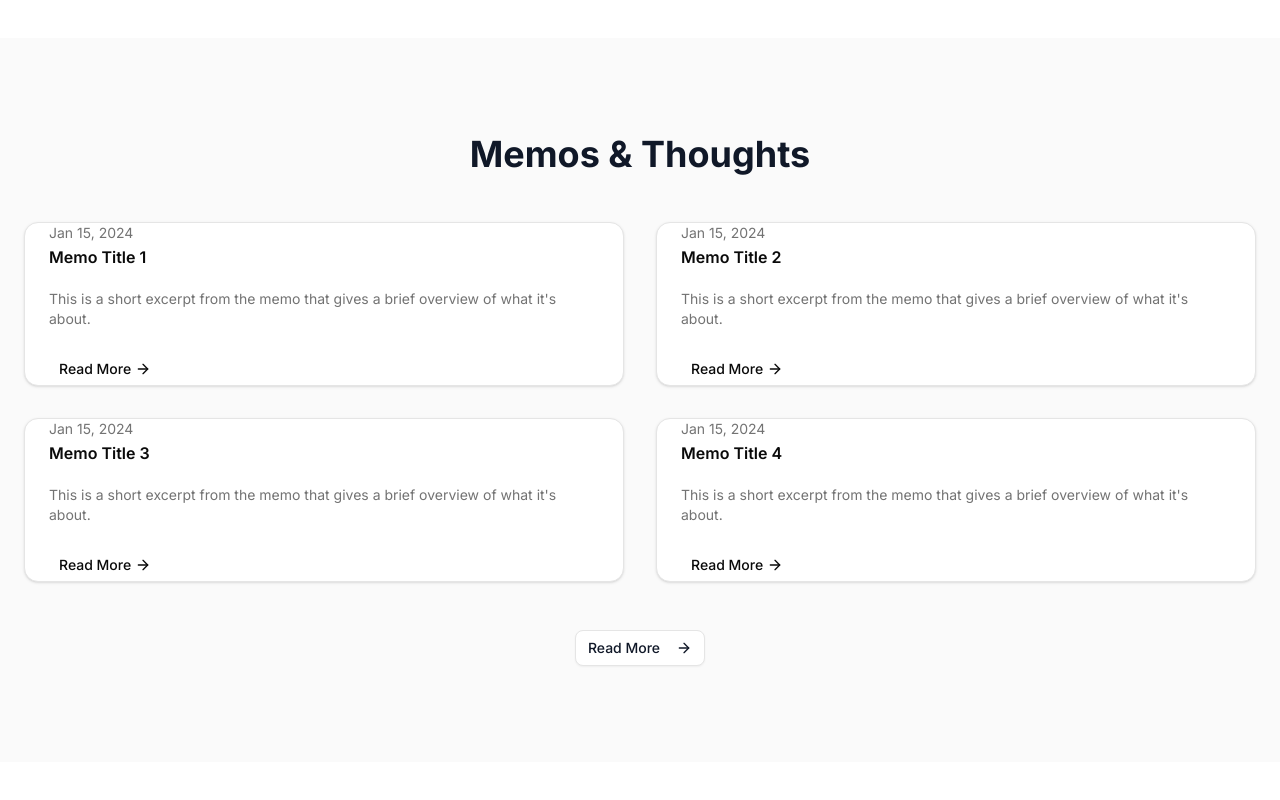
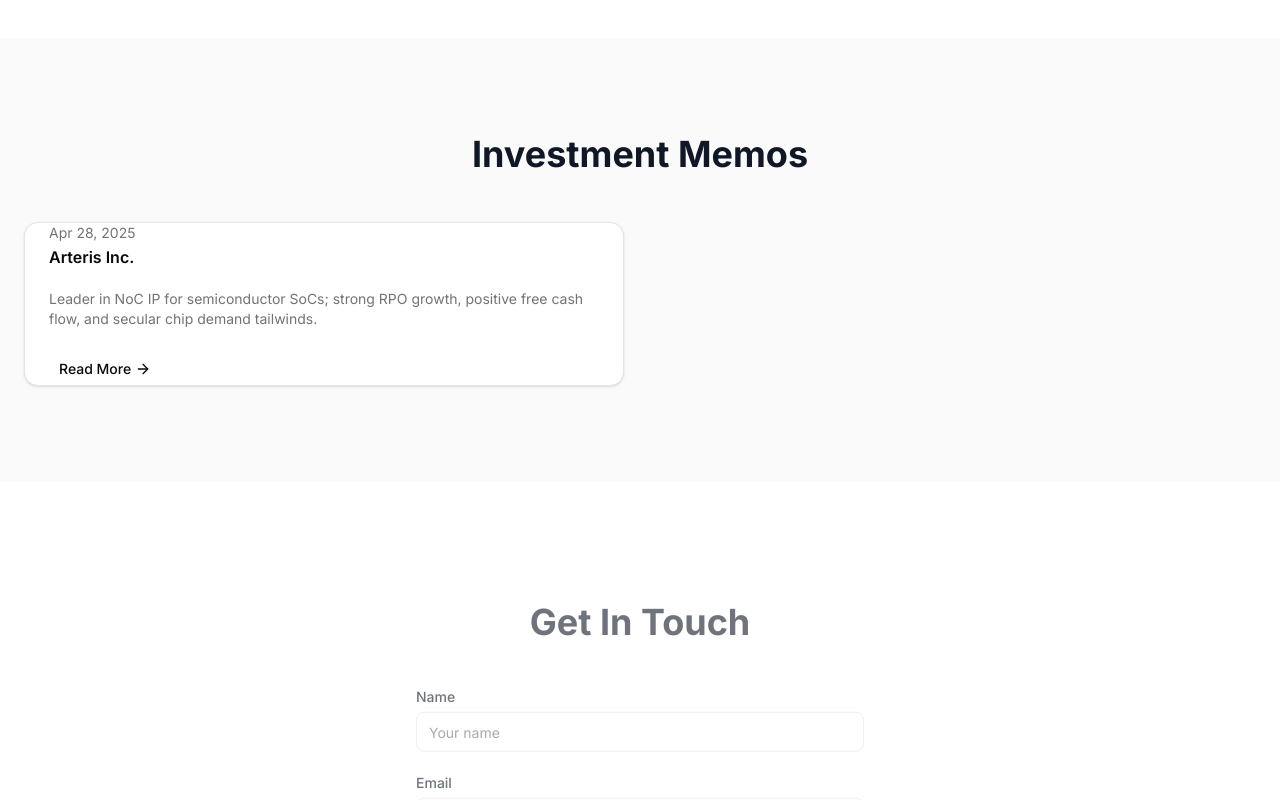
Before and after one commit to edwindang/modern_portfolio, a Next.js app: page / in a window 1280 px wide. Shown: the part 3640-4440 px from the top of the page. Built offline with nearby package versions, Linux system fonts and the light colour scheme.

Commit message:
added memo

```diff
--- a/src/app/page.tsx
+++ b/src/app/page.tsx
@@ -10,6 +10,7 @@
 import AboutSection from "@/components/ui/AboutSection";
 import SkillsSection from "@/components/ui/SkillsSection";
 import {projects} from "../components/ui/projects"
+import {memos} from "../components/ui/memos"
 import { Button } from "@/components/ui/button";
 import {
   Card,
@@ -219,25 +220,26 @@
         <div className="container px-4 md:px-6">
           <ScrollAnimatedSection>
             <h2 className="text-3xl md:text-4xl font-bold text-center mb-12">
-              Memos & Thoughts
+              Investment Memos
             </h2>
             <div className="grid md:grid-cols-2 gap-8">
-              {[1, 2, 3, 4].map((memo) => (
+              {memos.map((memo) => (
                 <MemoCard
-                  key={memo}
-                  title={`Memo Title ${memo}`}
-                  excerpt="This is a short excerpt from the memo that gives a brief overview of what it's about."
-                  date="Jan 15, 2024"
+                  key={memo.key}
+                  title={memo.title}
+                  excerpt={memo.description}
+                  date={memo.date}
+                  link={memo.source}
                 />
               ))}
             </div>
-            <div className="text-center mt-12">
+            {/* <div className="text-center mt-12">
               <Button variant="outline" asChild>
                 <Link href="#">
                   Read More <ArrowRight className="ml-2 h-4 w-4" />
                 </Link>
               </Button>
-            </div>
+            </div> */}
           </ScrollAnimatedSection>
         </div>
       </section>
@@ -431,10 +433,12 @@
   title,
   excerpt,
   date,
+  link,
 }: {
   title: string;
   excerpt: string;
   date: string;
+  link: string;
 }) {
   return (
     <Card className="group">
@@ -449,7 +453,7 @@
       </CardContent>
       <CardFooter>
         <Button variant="ghost" size="sm" className="gap-1" asChild>
-          <Link href="#">
+          <Link href={link} target="_blank">
             Read More <ArrowRight className="h-4 w-4" />
           </Link>
         </Button>
--- /dev/null
+++ b/src/components/ui/memos.tsx
@@ -0,0 +1,20 @@
+export const memos = [
+  {
+    key: 0,
+    title: "Arteris Inc.",
+    description:
+      "Leader in NoC IP for semiconductor SoCs; strong RPO growth, positive free cash flow, and secular chip demand tailwinds.",
+    source:
+      "https://drive.google.com/file/d/1qpuQQ727lEZSe_AqCM5xEli8QpJt4r46/view?usp=drive_link",
+    date: "Apr 28, 2025",
+  },
+//   {
+//     key: 1,
+//     title: "Genova Inc.",
+//     description:
+//       "Japanese medical Saas company",
+//     source:
+//       "https://drive.google.com/file/d/1qpuQQ727lEZSe_AqCM5xEli8QpJt4r46/view?usp=drive_link",
+//     date: "Apr 28, 2025",
+//   },
+];
```
